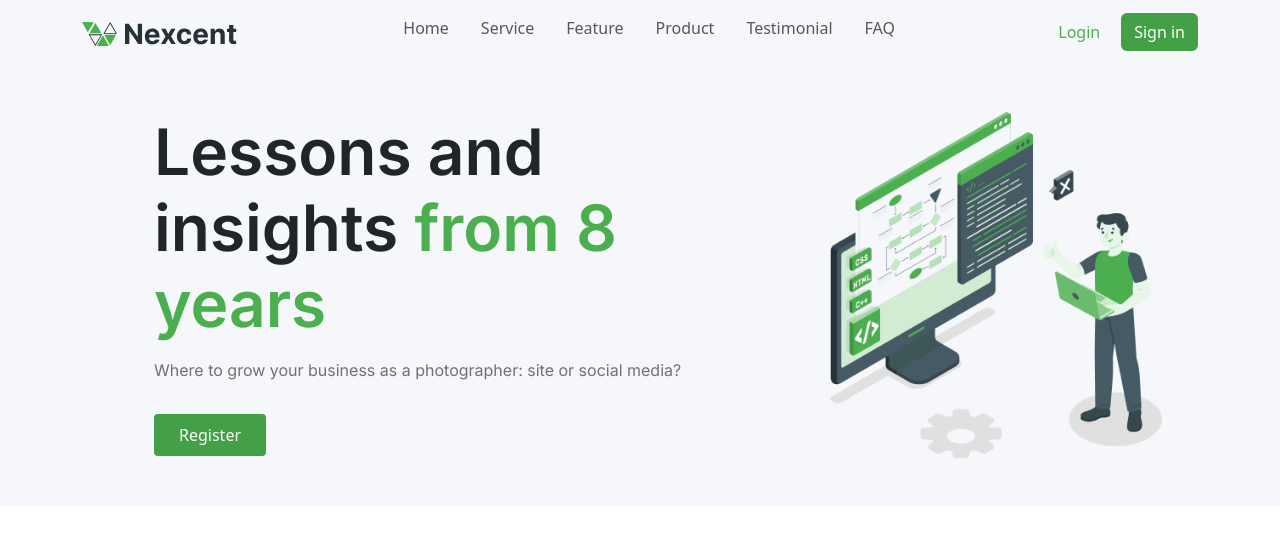
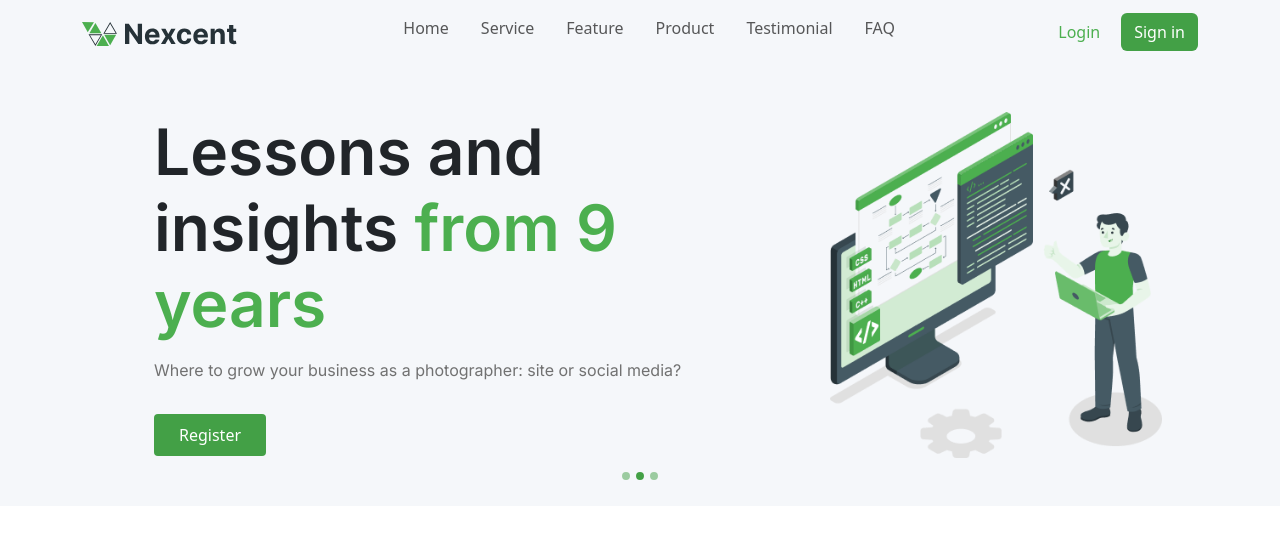
Before and after one commit to Pavan2321/ve-nexcent, a React (Vite) app: page / in a window 1280 px wide. Shown: the top 556 px of the page. Built offline with nearby package versions, Linux system fonts and the light colour scheme.

Commit message:
hero carousel design changes

```diff
--- a/src/assets/styles/global.scss
+++ b/src/assets/styles/global.scss
@@ -81,6 +81,15 @@ ul {
   }
 }
 
+.carousel-indicators {
+  button {
+    height: 8px !important;
+    width: 8px !important;
+    background-color: var(--ve-shade-1) !important;
+    border-radius: 50%;
+  }
+}
+
 // Caring Marketing Image Container
 .caringMarketingImageContainer {
   position: relative;
--- a/src/components/HeroSection.jsx
+++ b/src/components/HeroSection.jsx
@@ -1,33 +1,37 @@
-import React from "react";
+import Carousel from "react-bootstrap/Carousel";
 import heroImage from "../assets/images/Illustration.png";
+import heroSectionConfig from "../configs/heroSection";
 
-const HeroSection = () => {
+function HeroSection() {
   return (
+    <Carousel controls={false}>
+      {heroSectionConfig.map((data) => (
+        <Carousel.Item key={data.id}>
           <section className="bg-silver">
             <div className="container px-3 py-5 px-md-5 mx-auto">
               <div className="row justify-content-center align-items-center">
                 <div className="col-12 col-lg-8 px-md-5">
                   <h1 className="heading-1">
-              Lessons and insights{" "}
-              <span className="primary-text">from 8 years</span>
+                    {data.title}{" "}
+                    <span className="primary-text">{data.span}</span>
                   </h1>
-            <p className="body-text-1 ve-gray mt-3">
-              Where to grow your business as a photographer: site or social
-              media?
-            </p>
+                  <p className="body-text-1 ve-gray mt-3">{data.desc}</p>
                   <div className="btn bg-green white-text px-4 py-2 ve-radius mt-3">
                     Register
                   </div>
                 </div>
                 <div className="col-12 col-lg-4">
                   <div className="hero-image">
-              <img src={heroImage} alt="Hero Image" />
+                    <img src={data.src} alt="Hero Image" />
                   </div>
                 </div>
               </div>
             </div>
           </section>
+        </Carousel.Item>
+      ))}
+    </Carousel>
   );
-};
+}
 
 export default HeroSection;
--- a/src/components/Navbar.jsx
+++ b/src/components/Navbar.jsx
@@ -3,7 +3,7 @@ import logo from "../assets/images/Logo.svg";
 
 const Navbar = () => {
   return (
-    <nav className="navbar navbar-expand-lg navbar-light bg-silver">
+    <nav className="navbar navbar-expand-lg navbar-light bg-silver sticky-top">
       <div className="container">
         <a className="navbar-brand" href="/">
           <img src={logo} alt="Logo" height="24" />
--- /dev/null
+++ b/src/configs/heroSection.js
@@ -0,0 +1,27 @@
+import heroImage from "../assets/images/Illustration.png";
+
+const heroSectionConfig = [
+  {
+    id: 1,
+    src: heroImage,
+    title: "Lessons and insights",
+    span: "from 8 years",
+    desc: "Where to grow your business as a photographer: site or social media?",
+  },
+  {
+    id: 2,
+    src: heroImage,
+    title: "Lessons and insights",
+    span: "from 9 years",
+    desc: "Where to grow your business as a photographer: site or social media?",
+  },
+  {
+    id: 3,
+    src: heroImage,
+    title: "Lessons and insights",
+    span: "from 10 years",
+    desc: "Where to grow your business as a photographer: site or social media?",
+  },
+];
+
+export default heroSectionConfig;
```
Lines whose indentation alone changed are shown as unchanged.
